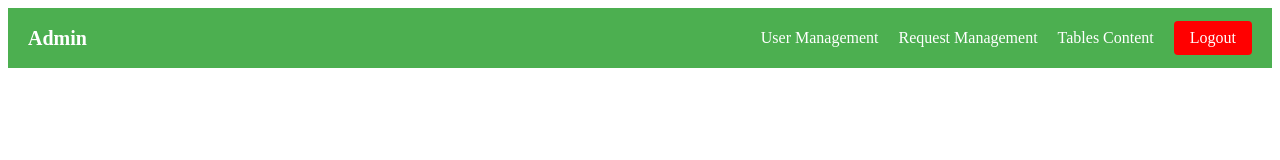
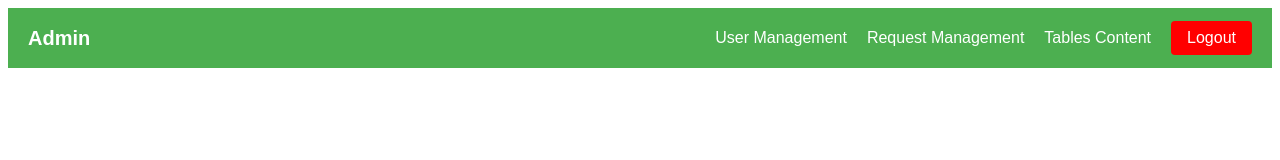
Before and after one commit to Pankajpatil-18/UserManagementSystem, an Angular app in the folder Frontend/: page /navbar in a window 1280 px wide. Shown: the top 160 px of the page. Built offline with nearby package versions, Linux system fonts and the light colour scheme.

Commit message:
Aditi css

```diff
--- a/Frontend/src/Admin-Dashboard/navbar/navbar.component.css
+++ b/Frontend/src/Admin-Dashboard/navbar/navbar.component.css
@@ -5,11 +5,13 @@
   padding: 0 20px;
   height: 60px;
   color: white;
+  font-family: 'Arial', sans-serif; /* Added font-family */
 }
 
 .title {
   font-weight: bold;
   font-size: 20px;
+  font-family: 'Arial', sans-serif; /* Added font-family */
 }
 
 .spacer {
@@ -19,6 +21,7 @@
 .menu {
   display: flex;
   align-items: center;
+  font-family: 'Arial', sans-serif; /* Added font-family */
 }
 
 .menu-item {
@@ -29,6 +32,7 @@
   position: relative;
   transition: color 0.3s ease, transform 0.3s ease;
   cursor: pointer;
+  font-family: 'Arial', sans-serif; /* Added font-family */
 }
 
 .menu-item::after {
@@ -61,6 +65,7 @@
   font-size: 16px;
   cursor: pointer;
   transition: background-color 0.3s ease, transform 0.3s ease;
+  font-family: 'Arial', sans-serif; /* Added font-family */
 }
 
 .logout-button:hover {
--- a/Frontend/src/Admin-Dashboard/navbar/navbar.component.ts
+++ b/Frontend/src/Admin-Dashboard/navbar/navbar.component.ts
@@ -21,7 +21,8 @@ export class NavbarComponent {
   }
   onLogout() {
     // Add your logout logic here (e.g., clearing session, tokens)
-    console.log('User logged out');
+    this.router.navigate(['/login']);
+    // console.log('User logged out');
   }
 
 }
--- a/Frontend/src/User-Dashboard/Home/home/home.component.css
+++ b/Frontend/src/User-Dashboard/Home/home/home.component.css
@@ -17,16 +17,19 @@
   }
 
   .logout-button {
-    background-color: #d32f2f; /* Red color for logout */
+    background-color: red; /* Red color for logout */
     color: white;
     border: none;
-    padding: 6px 12px;
+    padding: 8px 16px;
     border-radius: 4px;
     cursor: pointer;
+    margin-left: 20px;
+    font-size: 16px;
   }
 
   .logout-button:hover {
-    background-color: #c62828; /* Darker red on hover */
+    background-color:  darkred; /* Darker red on hover */
+    transform: scale(1.1);
   }
 
   /* Content styling */
```
Also changed, not shown: 8 other files (tests, documents, lock files or other folders).
